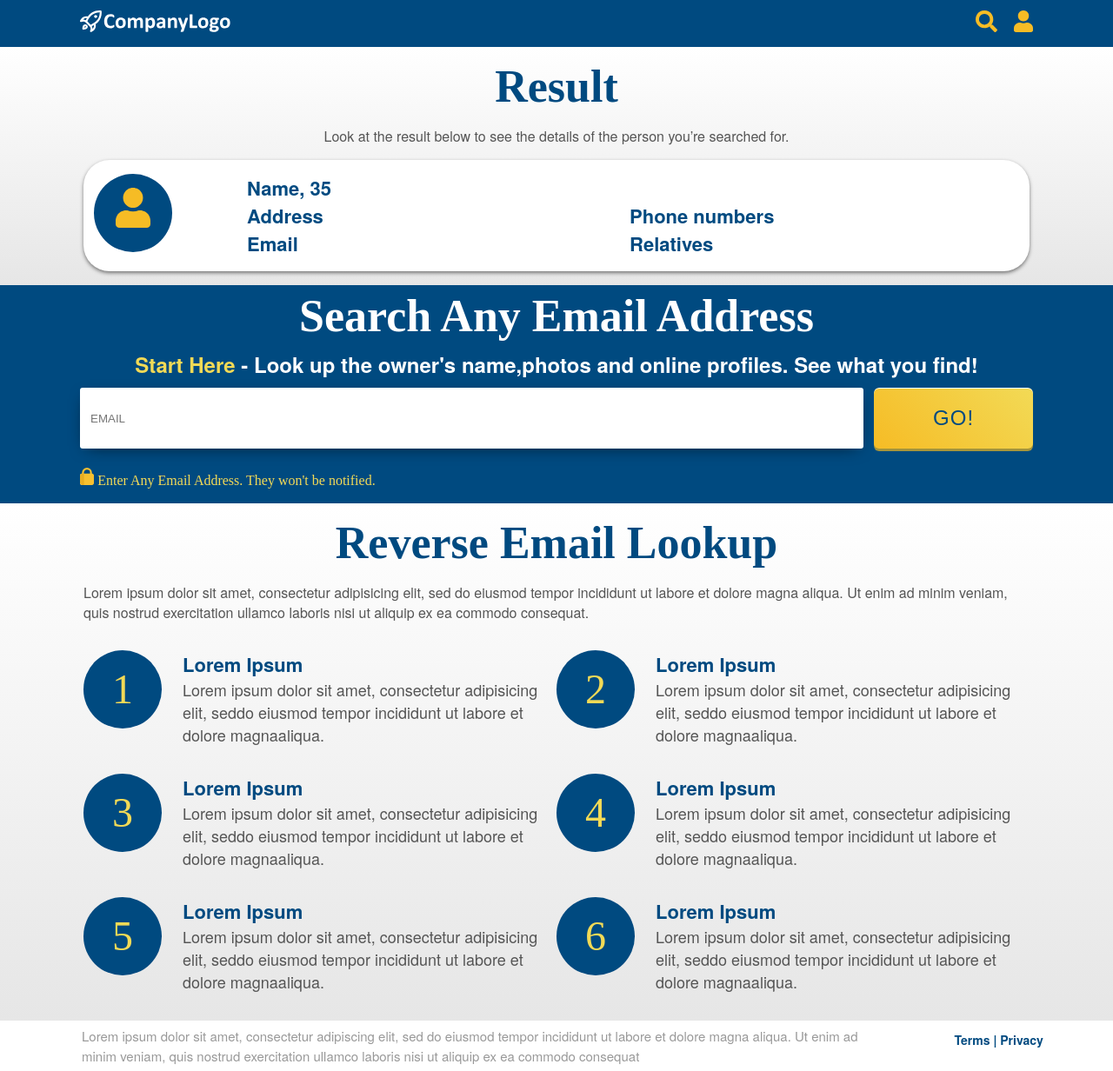
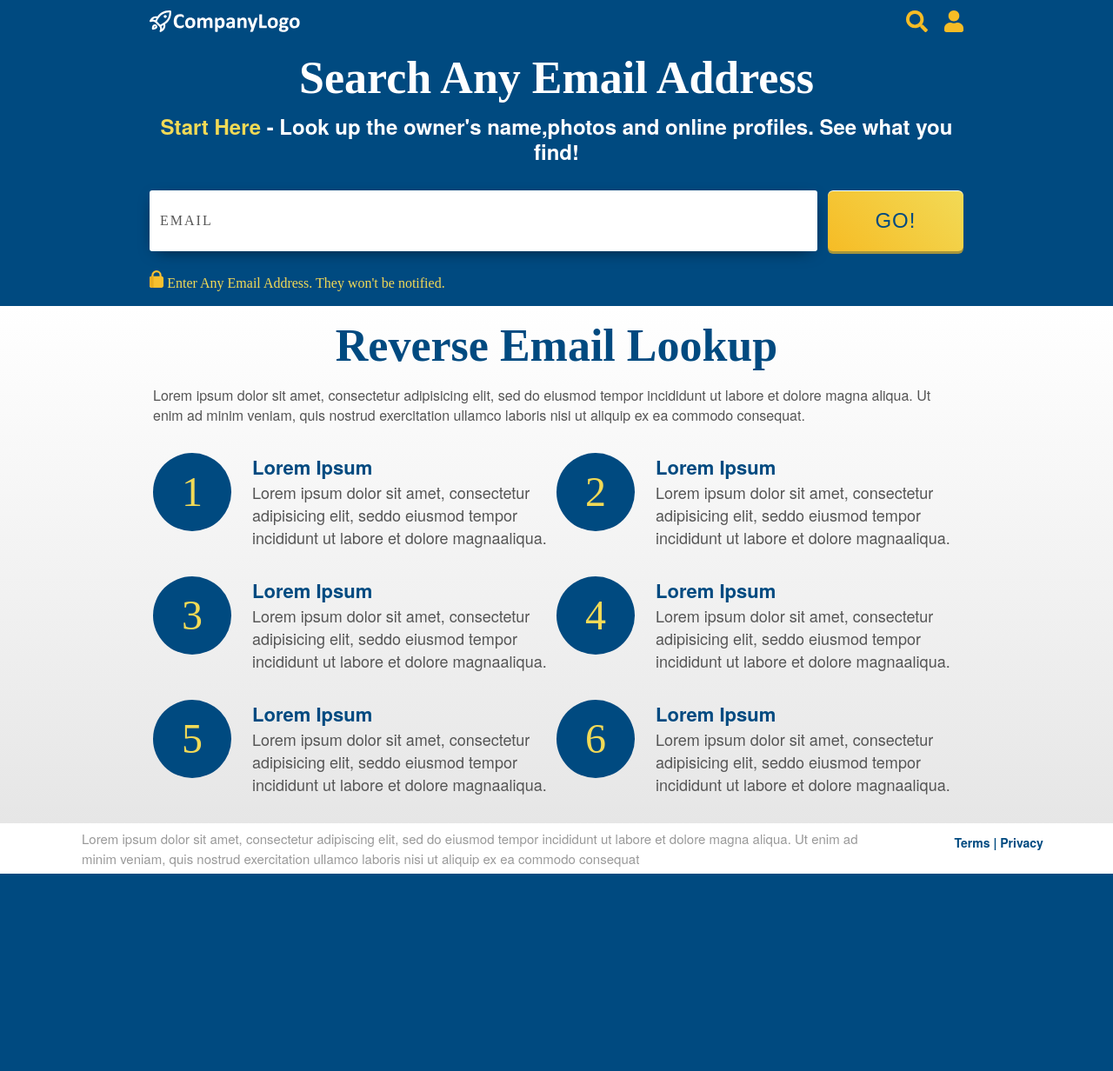
Before and after one commit to jinset/es5responsive, a PHP site: page / in a window 1280 px wide. Shown: the whole page at 87% size. After the commit the page ends 1005 px from the top, so only its background shows below. Run offline with PHP 8.4, Linux system fonts and the light colour scheme.

Commit message:
Show feedback input, show results

```diff
--- a/app.js
+++ b/app.js
@@ -8,18 +8,16 @@ $("#btn-go").click(function() {
   var email = document.getElementById("email").value;
   email = email.trim();
 
-  var validEmail = validEmails.some(function (element) {
+  var validEmail = validEmails.some(function(element) {
     return element === email;
-  })
+  });
 
-  if(validEmail){
+  if (validEmail) {
     sendValue(email);
     hideError();
-
   } else {
     showError();
   }
-
 });
 
 function init() {
@@ -28,15 +26,17 @@ function init() {
 
   for (let i = 0; i < numberOptions; i++) {
     showNumber--;
-    document.getElementById('options')
-    .insertAdjacentHTML(
-      'afterbegin',
-      '<div class="col-md-6 col-lg-6 option"><div class="option-number"><div class="blue-circle"><span class="text-gold">'+ showNumber +'</span></div></div> <div class="text-option"><h2 class="text-blue">Lorem Ipsum</h2><span>Lorem ipsum dolor sit amet, consectetur adipisicing elit, seddo eiusmod tempor incididunt ut labore et dolore magnaaliqua.</span> </div></div>'
-    )
-  };
+    document
+      .getElementById("options")
+      .insertAdjacentHTML(
+        "afterbegin",
+        '<div class="col-md-6 col-lg-6 option"><div class="option-number"><div class="blue-circle"><span class="text-gold">' +
+          showNumber +
+          '</span></div></div> <div class="text-option"><h2 class="text-blue">Lorem Ipsum</h2><span>Lorem ipsum dolor sit amet, consectetur adipisicing elit, seddo eiusmod tempor incididunt ut labore et dolore magnaaliqua.</span> </div></div>'
+      );
+  }
 
   searchInit();
-
 }
 
 function sendValue(email) {
@@ -59,47 +59,63 @@ function sendValue(email) {
 }
 
 function searchInit() {
-  document.getElementById('text-search').textContent = "Search Any Email Address";
-  document.getElementById('text-subtext').textContent = "Look up the owner's name,photos and online profiles. See what you find!";
-  document.getElementById('text-subtext-gold').textContent = "Start Here";
+  document.getElementById("text-search").textContent =
+    "Search Any Email Address";
+  document.getElementById("text-subtext").textContent =
+    "Look up the owner's name,photos and online profiles. See what you find!";
+  document.getElementById("text-subtext-gold").textContent = "Start Here";
 }
 
 function searchSuccess() {
-  document.getElementById('text-search').textContent = "Can’t Find The Right Person?";
-  document.getElementById('text-subtext').textContent = "Make a new search";
-  document.getElementById('text-subtext-gold').textContent = "Try Again";
+  document.getElementById("text-search").textContent =
+    "Can’t Find The Right Person?";
+  document.getElementById("text-subtext").textContent = "Make a new search";
+  document.getElementById("text-subtext-gold").textContent = "Try Again";
 }
 
 function showError() {
-  document.querySelector(".email").classList.add("error-border");
+  document.querySelector("#email").classList.add("error-border");
+  document.querySelector("#input-label").classList.add("error-label");
+  document.querySelector("#input-label").textContent= "Please add a valid email address";
 }
 
 function hideError() {
-  document.querySelector(".email").classList.remove("error-border");
+  document.querySelector("#email").classList.remove("error-border");
+  document.querySelector("#input-label").classList.remove("error-label");
+  document.querySelector("#input-label").textContent= "EMAIL";
 }
 
 function successSend(person) {
-  document.getElementById('phone-numbers').innerHTML = "";
-  document.getElementById('relatives').innerHTML = "";
   searchSuccess();
+  document.getElementById("phone-numbers").innerHTML = "";
+  document.getElementById("relatives").innerHTML = "";
 
   var fullName = person.first_name + " " + person.last_name;
-  document.getElementById('name-span').textContent = fullName;
-  document.getElementById('email-span').textContent = person.email;
-  document.getElementById('address-span').textContent = person.address;
-  document.getElementById('description-span').textContent = person.description;
-  document.getElementById('reverse-email').style.display="none";
+
+  document.getElementById("name-span").textContent = fullName;
+  document.getElementById("email-span").textContent = person.email;
+  document.getElementById("address-span").textContent = person.address;
+  document.getElementById("description-span").textContent = person.description;
+  document.getElementById("reverse-email").style.display = "none";
+  document.getElementById("result-container").style.display = "block";
 
   person.phone_numbers.forEach(function(element) {
-    document.getElementById('phone-numbers')
-    .insertAdjacentHTML('afterbegin', '<li class="text-blue number-list-li">'+element+'</li>')
+    document
+      .getElementById("phone-numbers")
+      .insertAdjacentHTML(
+        "afterbegin",
+        '<li class="text-blue number-list-li">' + element + "</li>"
+      );
   });
 
   person.relatives.forEach(function(element) {
-    document.getElementById('relatives')
-    .insertAdjacentHTML('afterbegin', '<li class="relatives-list-li">'+element+'</li>')
+    document
+      .getElementById("relatives")
+      .insertAdjacentHTML(
+        "afterbegin",
+        '<li class="relatives-list-li">' + element + "</li>"
+      );
   });
-
 }
 
 init();
--- a/index.html
+++ b/index.html
@@ -54,22 +54,24 @@
                     <span id="age-span">35</span>
                   </h2>
                   <span id="description-span"></span>
+                </div>
 
-                </div>
-                <div class="text-option-result col-md-6">
+                <div class="text-option-result col-md-6 padding-tb-6">
                   <h2 class="text-blue">Address</h2>
                   <span id="address-span"></span>
                 </div>
+
                 <div class="text-option-result col-md-6">
                   <h2 class="text-blue">Phone numbers</h2>
-                  <ul class="number-list " id="phone-numbers">
-                  </ul>
+                  <ul class="number-list " id="phone-numbers"></ul>
                 </div>
-                <div class="text-option-result col-md-6">
+
+                <div class="text-option-result col-md-6 padding-tb-6">
                   <h2 class="text-blue">Email</h2>
                   <span id="email-span"></span>
                 </div>
-                <div class="text-option-result col-md-6">
+
+                <div class="text-option-result col-md-6 padding-tb-6">
                   <h2 class="text-blue">Relatives</h2>
                   <ul class="relatives-list " id="relatives"></ul>
                 </div>
@@ -84,11 +86,13 @@
       <div class="container-full row">
         <section class="search-content clearfix padding-lr-12 ">
           <div class="text-center">
-            <h1 class="text-white text-title padding-tb-6" id="text-search">
-
-            </h1>
-            <h4 class="text-white text-subtitle padding-tb-6" >
-              <b class="text-gold" id="text-subtext-gold"></b> - <span id="text-subtext"></span>
+            <h1
+              class="text-white text-title padding-tb-6"
+              id="text-search"
+            ></h1>
+            <h4 class="text-white text-subtitle padding-tb-6">
+              <b class="text-gold" id="text-subtext-gold"></b> -
+              <span id="text-subtext"></span>
             </h4>
           </div>
 
@@ -96,14 +100,22 @@
             <div
               class="input-form col-md-10 col-lg-10 padding-tb-6 padding-r-12"
             >
+              <input type="text" name="email" id="email" placeholder="." />
+              <label for="email" id="input-label">EMAIL</label>
+            </div>
+            <!-- <div
+              class="input-form col-md-10 col-lg-10 padding-tb-6 padding-r-12"
+            >
               <input
                 type="text"
                 name="email"
                 id="email"
                 class="email"
-                placeholder="EMAIL"
               />
-            </div>
+              <label for="email">EMAIL</label>
+
+            </div> -->
+
             <div class="btn-form col-md-2 col-lg-2 padding-tb-6">
               <button class="btn btn-gold " id="btn-go">
                 <span class="text-blue">GO!</span>
@@ -135,16 +147,12 @@
           </span>
         </div>
 
-        <div class="options col-md-12 col-lg-12" id="options">
-
-
-
-        </div>
+        <div class="options col-md-12 col-lg-12" id="options"></div>
       </div>
     </div>
 
     <footer class="footer">
-      <div class="container-full row padding-tb-15">
+      <div class="container-footer row padding-tb-15">
         <section class="col-md-10 footer-text ">
           <div class="padding-tb-6">
             <span class="text-gray">
--- a/style.css
+++ b/style.css
@@ -133,14 +133,30 @@ body {
 .result-container {
   background-image: linear-gradient(0deg, #e6e6e6 0%, #ffffff 100%);
   padding: 1rem;
+  display: none;
 }
 
 .content-text {
   padding: 1rem 0;
 }
 /* Input style*/
+.input-form {
+  display: flex;
+  flex-flow: column-reverse;
+}
 
-.input-form input {
+label, input {
+  transition: all 0.2s;
+  touch-action: manipulation;
+}
+
+input {
+  padding-left: 0.75em;
+  font-size: 1em;
+  font-family: HelveticaNeue-Bold;
+  -webkit-appearance: none;
+  cursor: text;
+  letter-spacing: 2px;
   width: 100%;
   height: 4.375rem;
   background: #ffffff;
@@ -151,11 +167,49 @@ body {
   -moz-box-shadow: inset 0 -1px 4px 0 rgba(0, 0, 0, 0.2);
   box-shadow: 0px 5px 19px -8px rgba(0, 0, 0, 0.75);
 }
-.input-form input[type="text"] {
-  padding-left: 0.75rem;
+
+input:focus {
+  outline: 0;
+  border-bottom: 1px solid #666;
 }
 
+label {
+  padding-left: 0.75em;
+  font-size: 1em;
+  font-family: HelveticaNeue-Bold;
+  letter-spacing: 2px;
+}
+
+input:placeholder-shown + label {
+  cursor: text;
+  width: 100%;
+  white-space: nowrap;
+  overflow: hidden;
+  text-overflow: ellipsis;
+  transform-origin: left bottom;
+  transform: translate(0, 2.75rem) scale(1);
+}
+
+::-webkit-input-placeholder {
+  opacity: 0;
+  transition: inherit;
+
+}
+
+input:focus::-webkit-input-placeholder {
+  opacity: 0;
+}
+
+input:not(:placeholder-shown) + label,
+input:focus + label {
+  transform: translate(0, 1.5em) scale(1);
+  cursor: pointer;
+}
+
+
 /* BTN style*/
+
+
 .btn {
   width: 100%;
   height: 4.375rem;
@@ -277,12 +331,20 @@ body {
 }
 /* Error  */
 .error-border {
-  border: 2px solid red !important;
+  border: 2px solid #DC0015  !important;
+}
+.error-label {
+  color: #DC0015 ;
+
 }
 
 /* tablet view*/
 
 @media only screen and (min-width: 576px) {
+  .btn-form {
+    padding-top: 24px;
+
+  }
   .padding-r-12 {
     padding-right: 0.75rem;
   }
@@ -300,6 +362,16 @@ body {
   }
 }
 
+/* desktop view */
+@media only screen and (min-width: 978px) {
+  .container-full {
+    margin: 0 10rem;
+  }
+  .container-footer {
+    margin: 0 5rem;
+  }
+}
+
 .clearfix {
   clear: both;
   display: grid;
```
